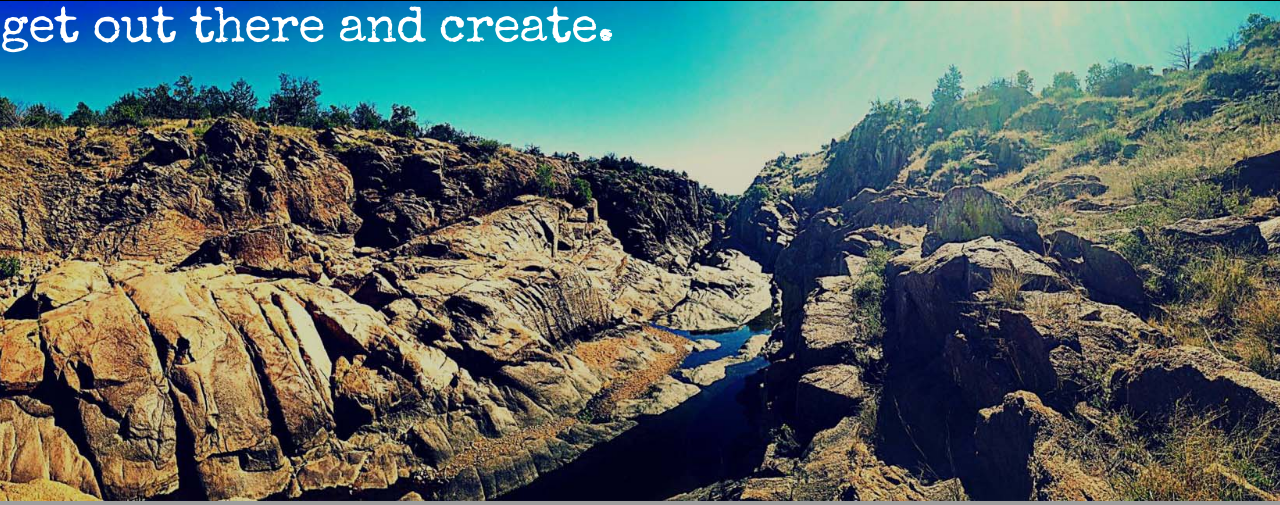
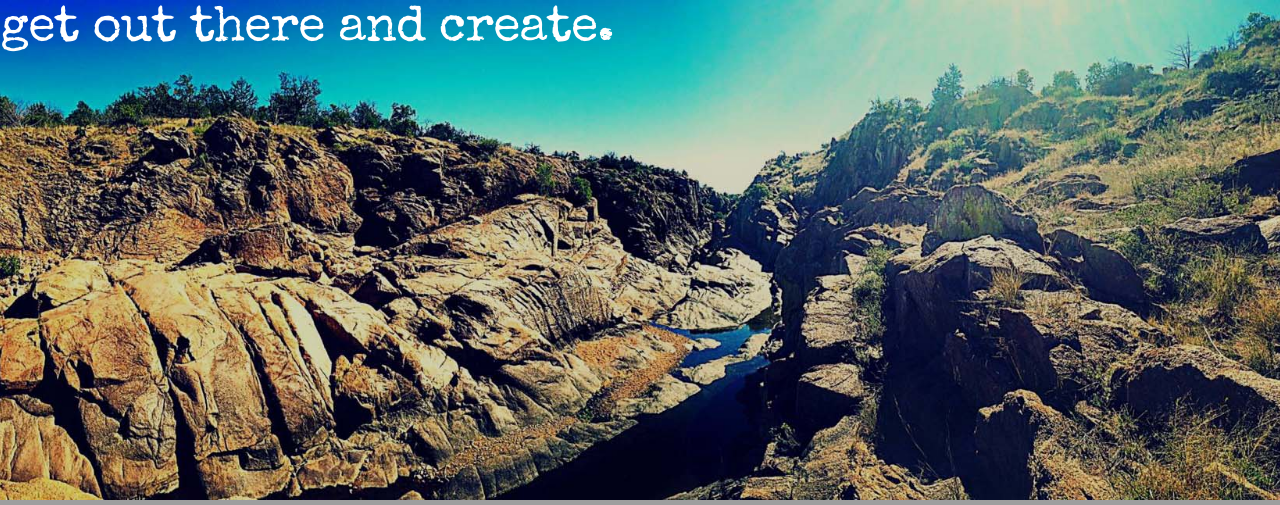
Before and after one commit to cclair12/BPA-Project, a PHP site: page / in a window 1280 px wide. Shown: the part 233-738 px from the top of the page. Run offline with PHP 8.4, Linux system fonts and the light colour scheme; grey boxes are pictures that could not be loaded.

Commit message:
banner image
removed border top on banner image

```diff
--- a/BPA/_css/styles.css
+++ b/BPA/_css/styles.css
@@ -135,7 +135,6 @@ ul.topnav li.icon {
 background: url(../_images/home_banner.jpg) no-repeat;
 background-size: cover;
 background-position: center;
-border-top: 1px solid #000;
 height: 500px;
 }
 #banner h1{
```
